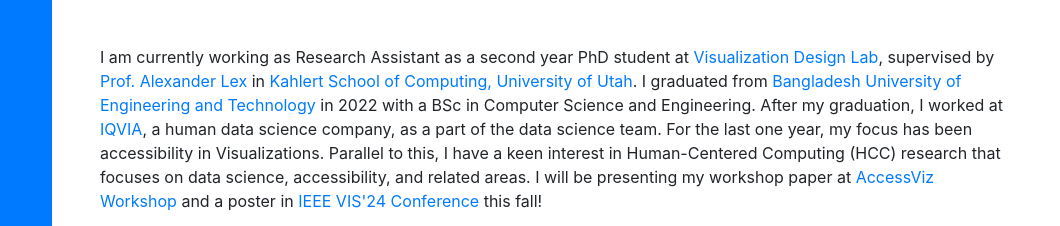
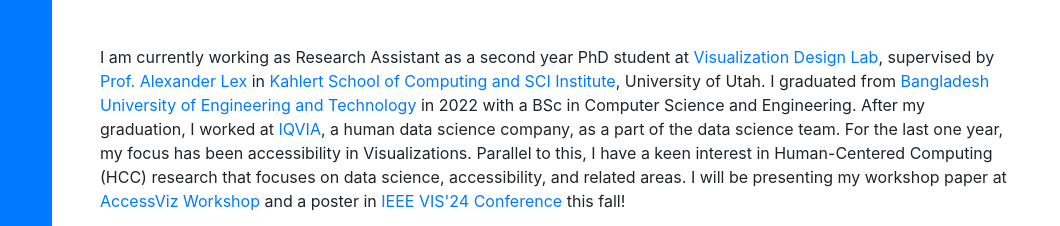
Before and after one commit to elizaan/elizaan.github.io, a website with bundled scripts: page index.html in a window 1280 px wide. Shown: the part 175-401 px from the top of the page, 220-1280 px from the left. Built offline with nearby package versions, Linux system fonts and the light colour scheme; some icons are missing; files whose address does not match are found by name; a web font is replaced by a local one.

Commit message:
added sci

```diff
--- a/index.html
+++ b/index.html
@@ -88,7 +88,7 @@
           <div class="subheading mb-5"> Salt Lake City, UT 84108·
             <a href="mailto:ishratjahan.eliza@utah.edu">ishratjahan.eliza@utah.edu</a>
           </div>
-          <p class="justify">I am currently working as Research Assistant as a second year PhD student at <a href="https://vdl.sci.utah.edu/" target="_blank">Visualization Design Lab</a>, supervised by <a href ="http://alexsb.github.io/" target="_blank">Prof. Alexander Lex</a> in <a href="https://www.cs.utah.edu/" target="_blank">Kahlert School of Computing, University of Utah</a>. I graduated from <a href="https://www.buet.ac.bd/web/" target="_blank">Bangladesh University of Engineering and Technology</a> in 2022 with a BSc in Computer Science and Engineering. After my graduation, I worked at <a href="https://www.iqvia.com/">IQVIA</a>, a human data science company, as a part of the data science team. For the last one year, my focus has been accessibility in Visualizations. Parallel to this, I have a keen interest in Human-Centered Computing (HCC) research that focuses on data science, accessibility, and related areas. I will be presenting my workshop paper at <a href="https://accessviz.github.io/">AccessViz Workshop</a> and a poster in <a href="https://ieeevis.org/year/2024/welcome">IEEE VIS'24 Conference</a> this fall!</p>
+          <p class="justify">I am currently working as Research Assistant as a second year PhD student at <a href="https://vdl.sci.utah.edu/" target="_blank">Visualization Design Lab</a>, supervised by <a href ="http://alexsb.github.io/" target="_blank">Prof. Alexander Lex</a> in <a href="https://www.cs.utah.edu/" target="_blank">Kahlert School of Computing and <a href="https://www.sci.utah.edu/">SCI Institute</a>, University of Utah</a>. I graduated from <a href="https://www.buet.ac.bd/web/" target="_blank">Bangladesh University of Engineering and Technology</a> in 2022 with a BSc in Computer Science and Engineering. After my graduation, I worked at <a href="https://www.iqvia.com/">IQVIA</a>, a human data science company, as a part of the data science team. For the last one year, my focus has been accessibility in Visualizations. Parallel to this, I have a keen interest in Human-Centered Computing (HCC) research that focuses on data science, accessibility, and related areas. I will be presenting my workshop paper at <a href="https://accessviz.github.io/">AccessViz Workshop</a> and a poster in <a href="https://ieeevis.org/year/2024/welcome">IEEE VIS'24 Conference</a> this fall!</p>
           <p class="justify"> My undergraduate thesis got published last year: <a href ="https://www.sciencedirect.com/science/article/pii/S2405844023103082" target="_blank">"eDakterBari - A Human-Centered Solution Enabling Online Medical Consultation for Resource-Constrained Communities in Bangladesh." </a> As part of my undergrad thesis, I worked with <a href="https://sites.google.com/site/abmalimalislam/home">Dr. A. B. M. Alim Al Islam, Professor, CSE, BUET</a>, in the field of HCI. In addition, I worked on two Exploratory Data Analysis-based research projects with <a href="https://cse.usf.edu/~sriramc/">Dr. Sriram Chellappan, Professor, Department of Computer Science and Engineering, University of South Florida</a>. To view my publications, please visit my <a href="https://scholar.google.com/citations?user=https://scholar.google.com/citations?hl=en&view_op=list_works&authuser=1&gmla=AJsN-F5n_Kg51aj58lF5OF8xLanWP8Ud6r1yVWWnkLBC77X0VeiVcxkmrkVyVlRZxEf5Orra4-p7mqu8ejrfTJV50r9ZCk9y_g&user=KUAcybAAAAAJ">Google Scholar</a> profile.</p>
           <p class="justify">Aside from my academic pursuits, dancing has always been a great passion of mine. I really enjoy exploring new places and getting acquainted with diverse cultures. As I have now moved into Salt lake city, Utah and Utah is quite famous for hiking, I tried hiking activities here. For now, I have done the 16.7 mile Grand Canyon hike and 14.2 mile Mt. Timpanogos summit!</p>
           <ul class="list-inline list-social-icons mb-0">
```
